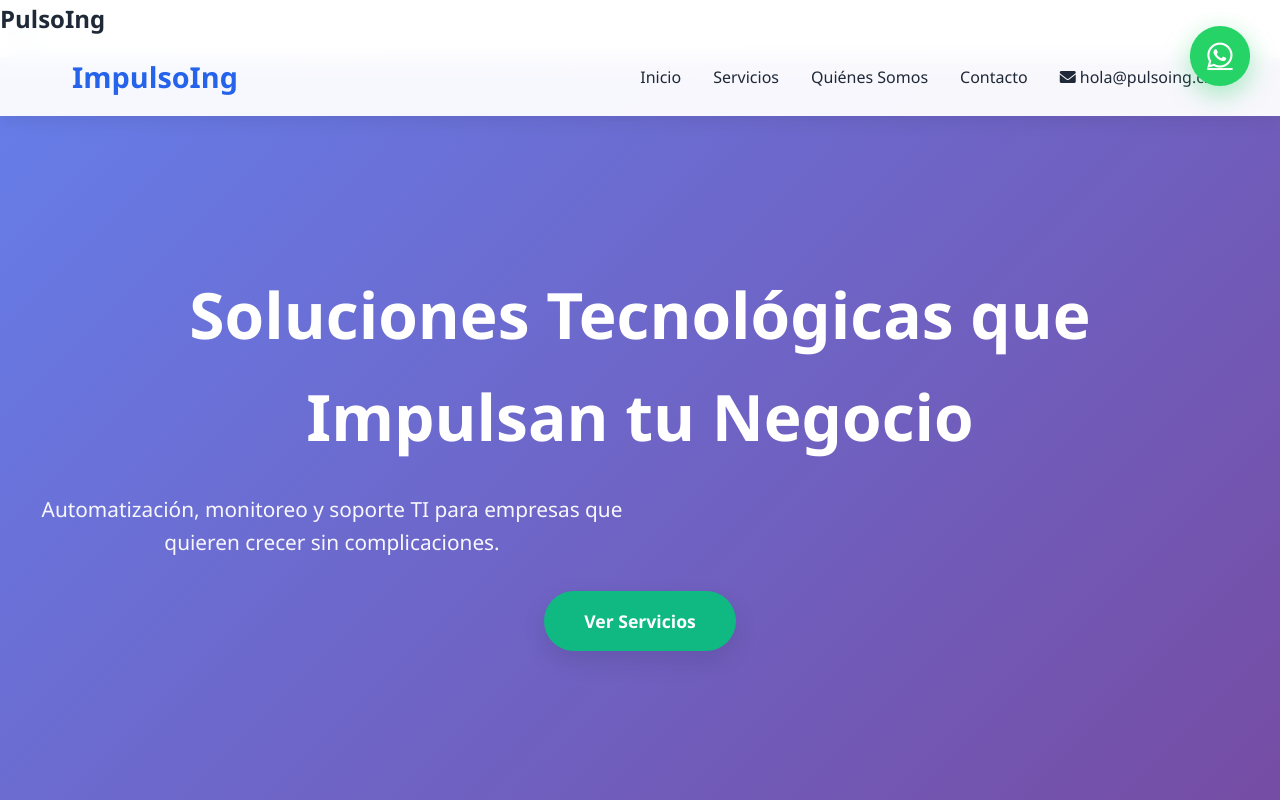
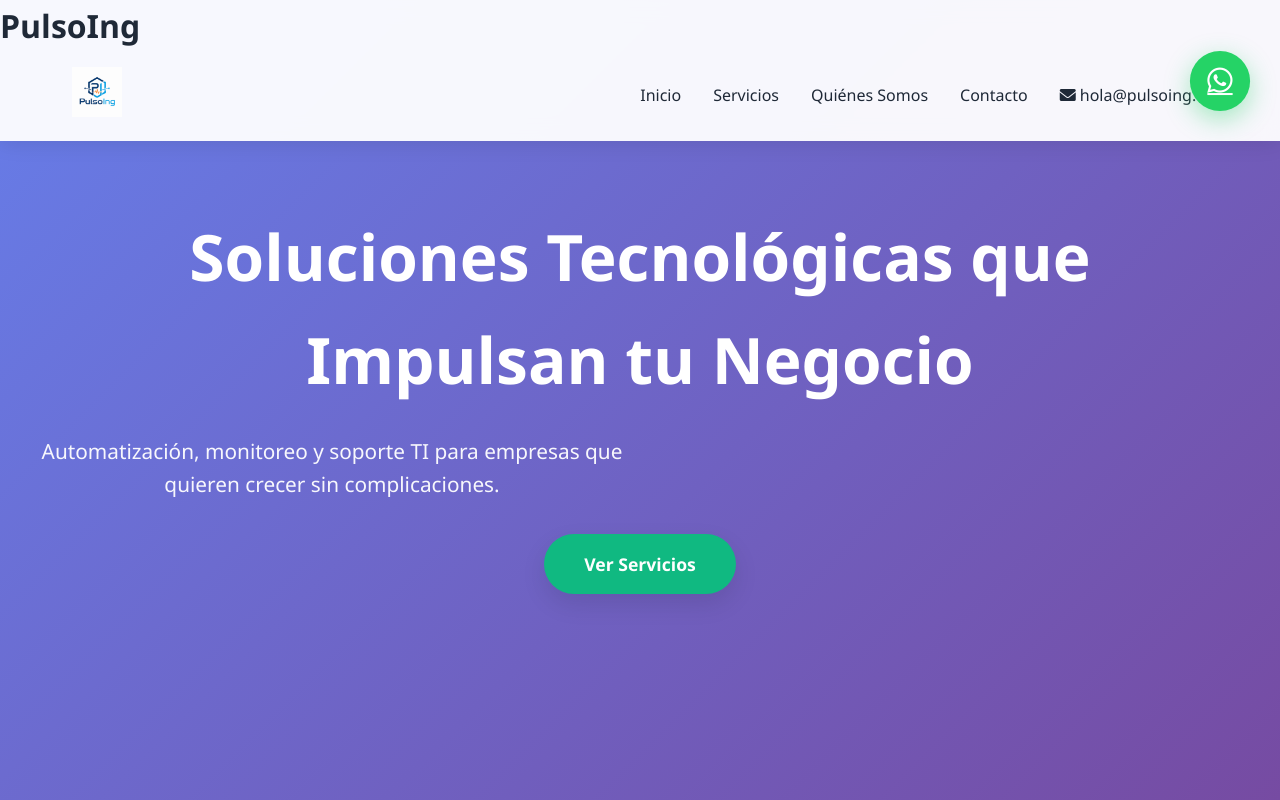
Before and after one commit to pulsoing/pageInicial, a plain HTML site: page index.html in a window 1280 px wide. Shown: the top 800 px of the page. Drawn offline with Linux system fonts and the light colour scheme.

Commit message:
Coreccion logo

```diff
--- a/index.html
+++ b/index.html
@@ -8,14 +8,11 @@
     <link rel="stylesheet" href="styles.css">
     <link href="https://cdnjs.cloudflare.com/ajax/libs/font-awesome/6.0.0/css/all.min.css" rel="stylesheet">
 </head>
-<div class="logo">
-    <img src="Logo PulsoIng.png" alt="PulsoIng" class="logo-img">
-</div>
 
 <body>
     <!-- HEADER/NAVEGACIÓN   -->
     <header class="header">
-        <h2>PulsoIng</h2>
+        <h1>PulsoIng</h1>
         <nav class="navbar">
             <!-- WHATSAPP FLOATING BUTTON -->
             <div class="whatsapp-float">
@@ -26,7 +23,7 @@
             </div>
             <div class="nav-container">
                 <div class="logo">
-                    <h2>ImpulsoIng</h2> <!-- Cambia por tu nombre -->
+                    <img src="Logo-PulsoIng.png" alt="PulsoIng" class="logo-img">
                 </div>
                 <ul class="nav-menu">
                     <li><a href="#inicio">Inicio</a></li>
```
Also changed, not shown: Logo-PulsoIng.png (renamed from Logo PulsoIng.png).
